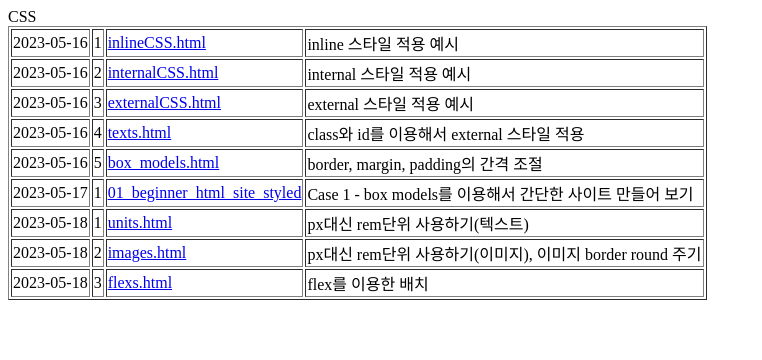
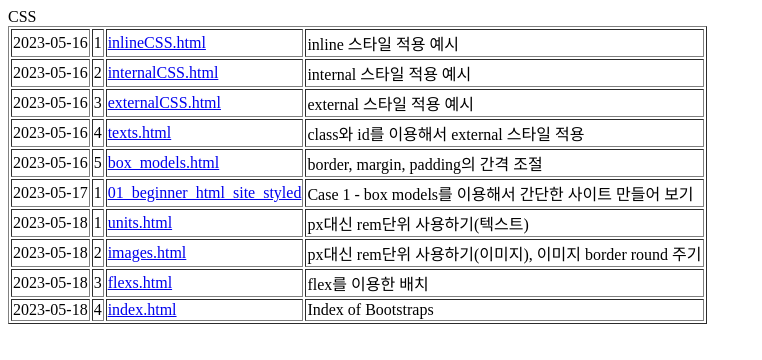
Before and after one commit to moonycode/study_publishings, a plain HTML site: page docs/index.html in a window 1280 px wide. Shown: the whole page, without its empty margins (0-762 px from the left). Drawn offline with Linux system fonts and the light colour scheme.

Commit message:
bootstraps link added

```diff
--- a/docs/index.html
+++ b/docs/index.html
@@ -143,6 +143,20 @@
       </td>
     </tr>
 
+    <tr>
+      <td>
+        2023-05-18
+      </td>
+      <td>
+        4
+      </td>
+      <td>
+        <a target="_blank" href="./bootstraps/index.html">index.html</a>
+      </td>
+      <td>
+        Index of Bootstraps
+      </td>
+    </tr>
 
 
     </table>
```
